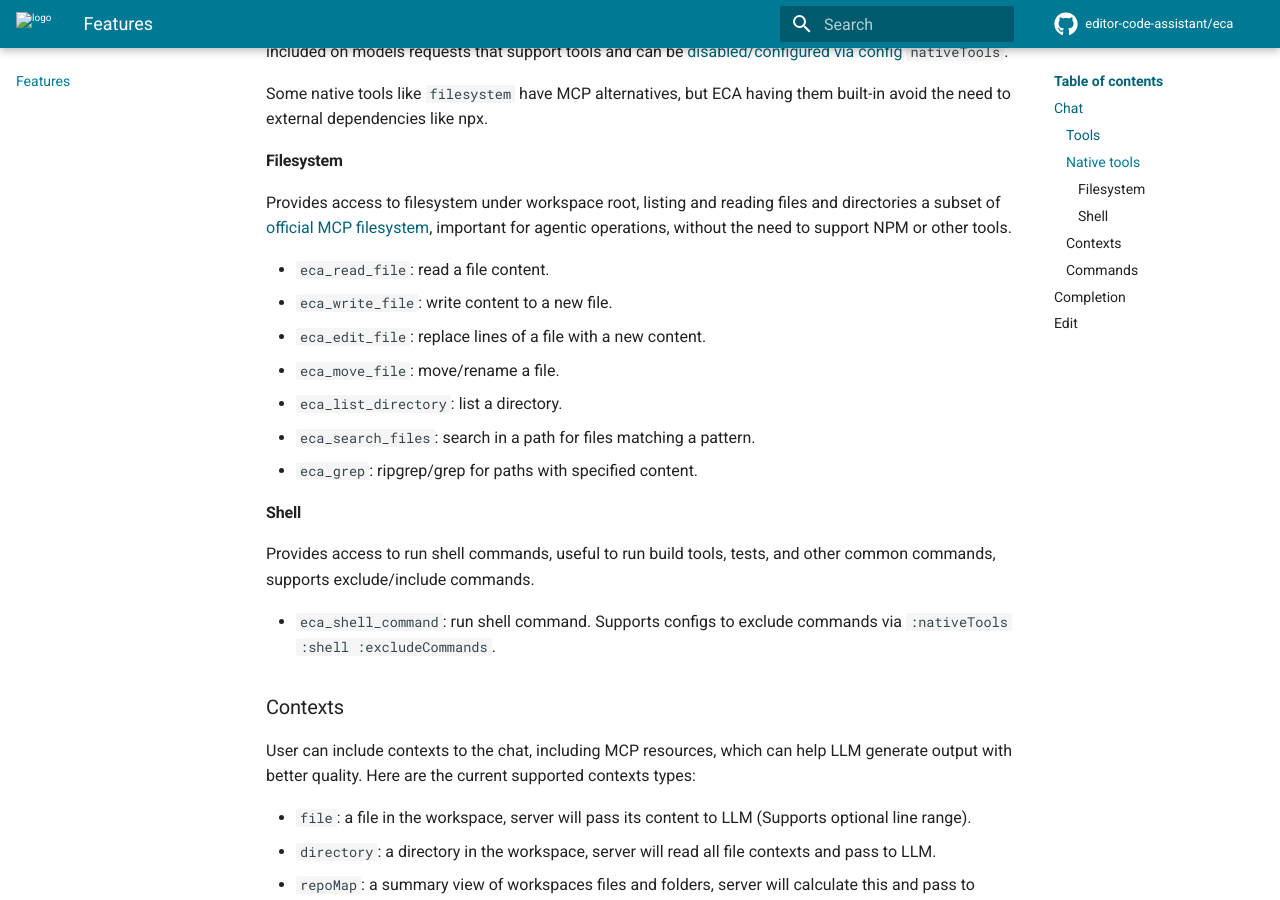
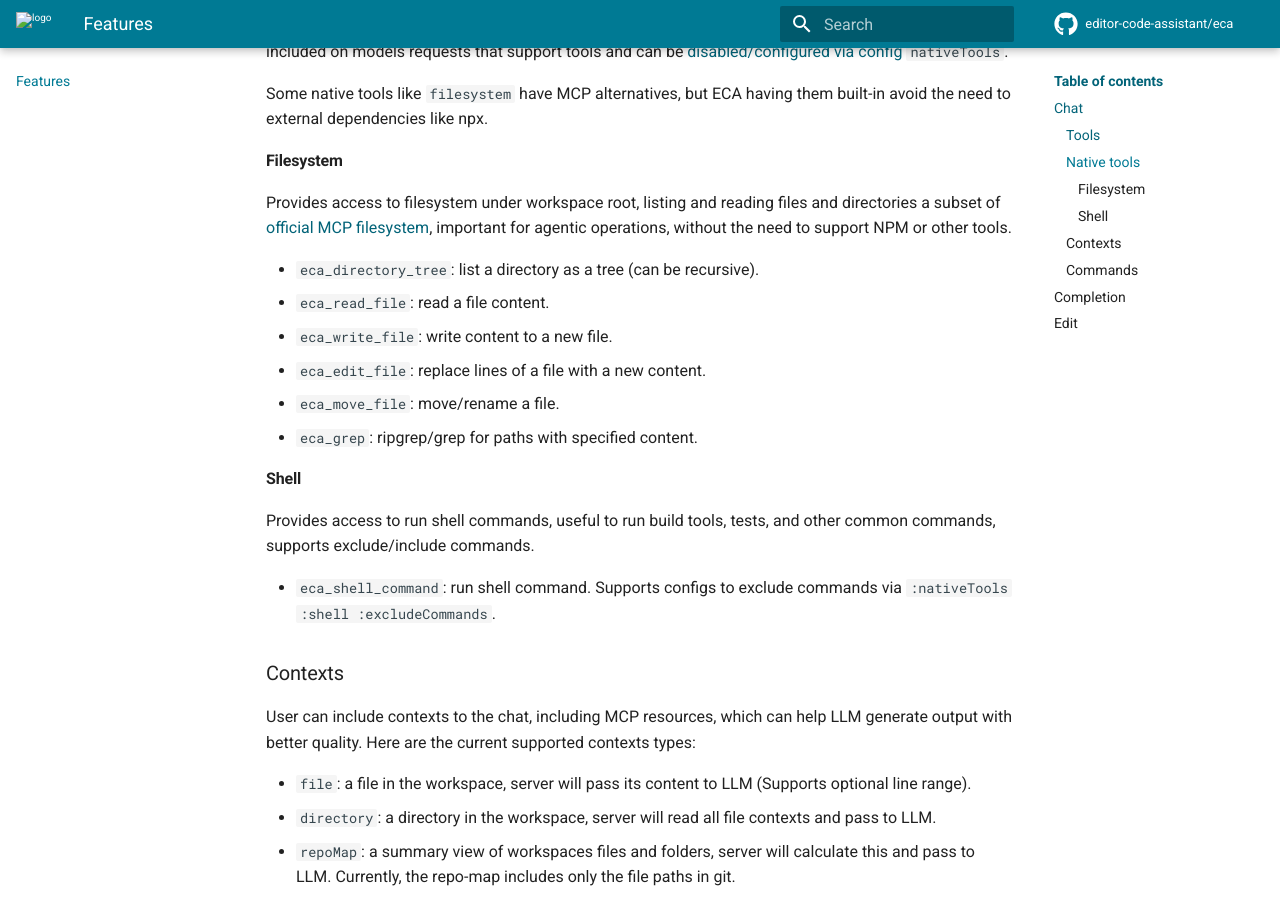
Before and after one commit to tomgeorge/eca, an MkDocs documentation site: the page built from docs/features.md, in a window 1280 px wide and 900 px high, scrolled down 549 px. Built offline with MkDocs 1.6.1 and Material for MkDocs 9.7.7, drawn with Linux system fonts in a browser that asks for light colours; comment, search, counter and statistics services are not loaded.

Commit message:
docs + remove search-files tool

```diff
--- a/docs/features.md
+++ b/docs/features.md
@@ -19,12 +19,11 @@
 
 Provides access to filesystem under workspace root, listing and reading files and directories a subset of [official MCP filesystem](https://mcpserverhub.com/servers/filesystem), important for agentic operations, without the need to support NPM or other tools.
 
+- `eca_directory_tree`: list a directory as a tree (can be recursive).
 - `eca_read_file`: read a file content.
 - `eca_write_file`: write content to a new file.
 - `eca_edit_file`: replace lines of a file with a new content.
 - `eca_move_file`: move/rename a file.
-- `eca_list_directory`: list a directory.
-- `eca_search_files`: search in a path for files matching a pattern.
 - `eca_grep`: ripgrep/grep for paths with specified content.
 
 #### Shell
```
Also changed, not shown: 2 other files.
